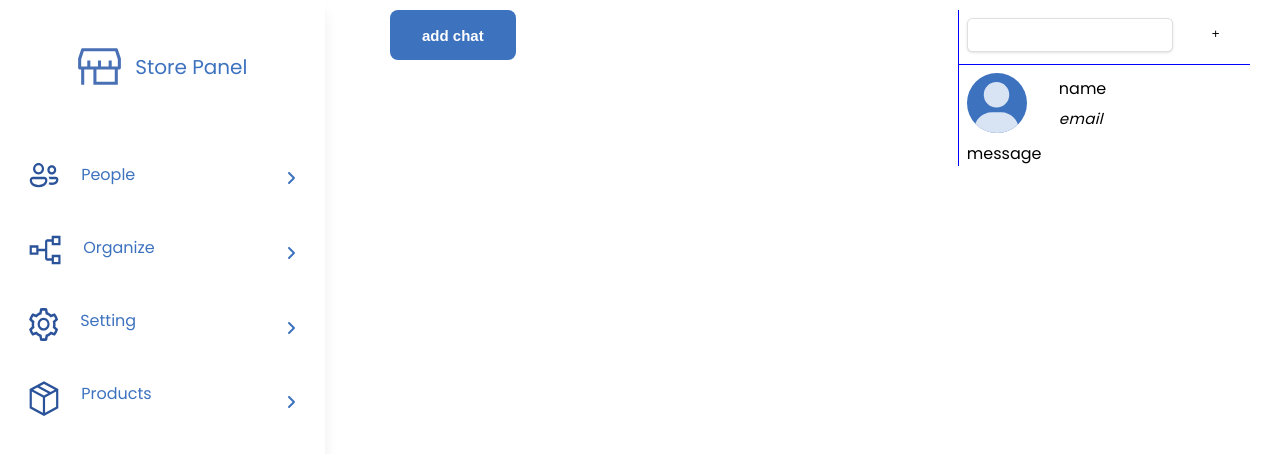
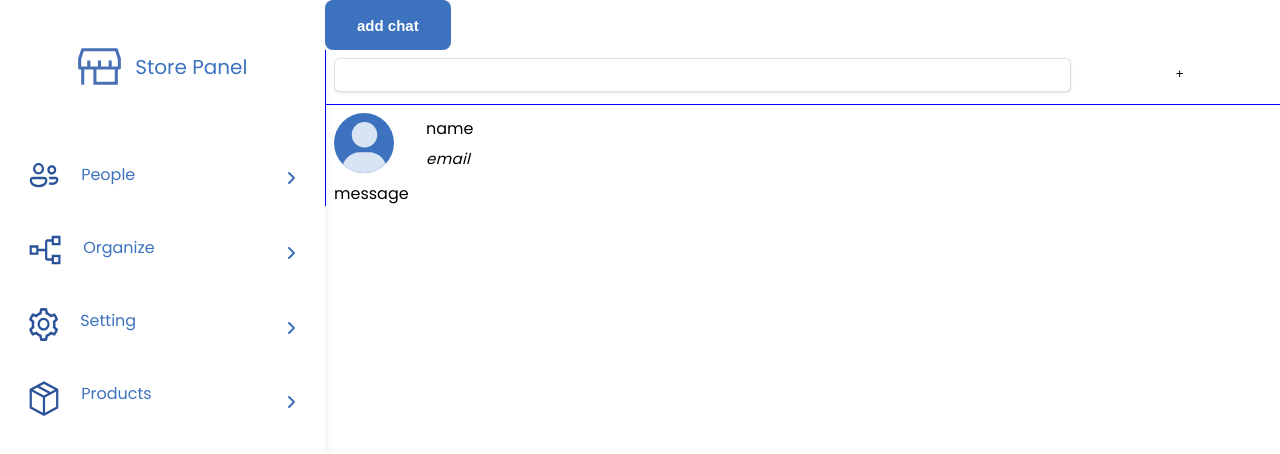
Before and after one commit to thomasaugot/RI-software, a React (Create React App) app: page /chat in a window 1280 px wide. Shown: the top 454 px of the page. Built offline with nearby package versions, Linux system fonts and the light colour scheme; no server answers.

Commit message:
update baselayout style

```diff
--- a/src/layouts/base-layout/BaseLayout.scss
+++ b/src/layouts/base-layout/BaseLayout.scss
@@ -4,22 +4,8 @@
   min-height: 100vh;
   display: flex;
   align-items: flex-start;
-
-  & > div:nth-child(1) {
-    position: sticky;
-    top: 0;
-    left: 0;
-    width: 25%;
-    max-width: 450px;
-    min-width: 360px;
-  }
-
-  & > div:nth-child(2) {
+  .content{
     width: 100%;
-    height: fit-content;
-    flex-grow: 1;
-    display: flex;
-    justify-content: center;
-    padding: 10px 30px;
+    height: 100%;
   }
 }
```
